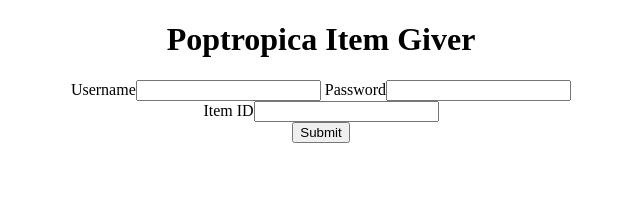
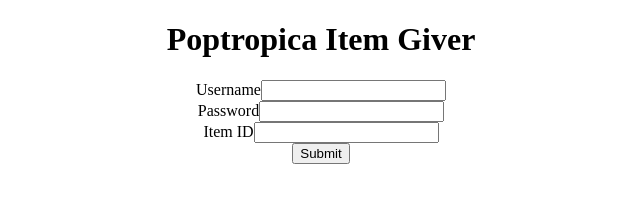
Before and after one commit to dorpga/poptropica-item-giver, a plain HTML site: page index.html in a window 1280 px wide. Shown: the whole page, without its empty margins (319-959 px from the left). Drawn offline with nearby package versions, Linux system fonts and the light colour scheme.

Commit message:
Update index.html

```diff
--- a/index.html
+++ b/index.html
@@ -14,7 +14,7 @@
 <div class="center">
 <h1>Poptropica Item Giver</h1>
 <form>
-<label for="username">Username</label><input type="text" id="username"<br>
+<label for="username">Username</label><input type="text" id="username"><br>
 <label for="password">Password</label><input type="password" id="password"><br>
 <label for="itemid">Item ID</label><input type="number" id="itemid"><br>
 <button onclick="submit()" id="submit">Submit</button><br>
```
